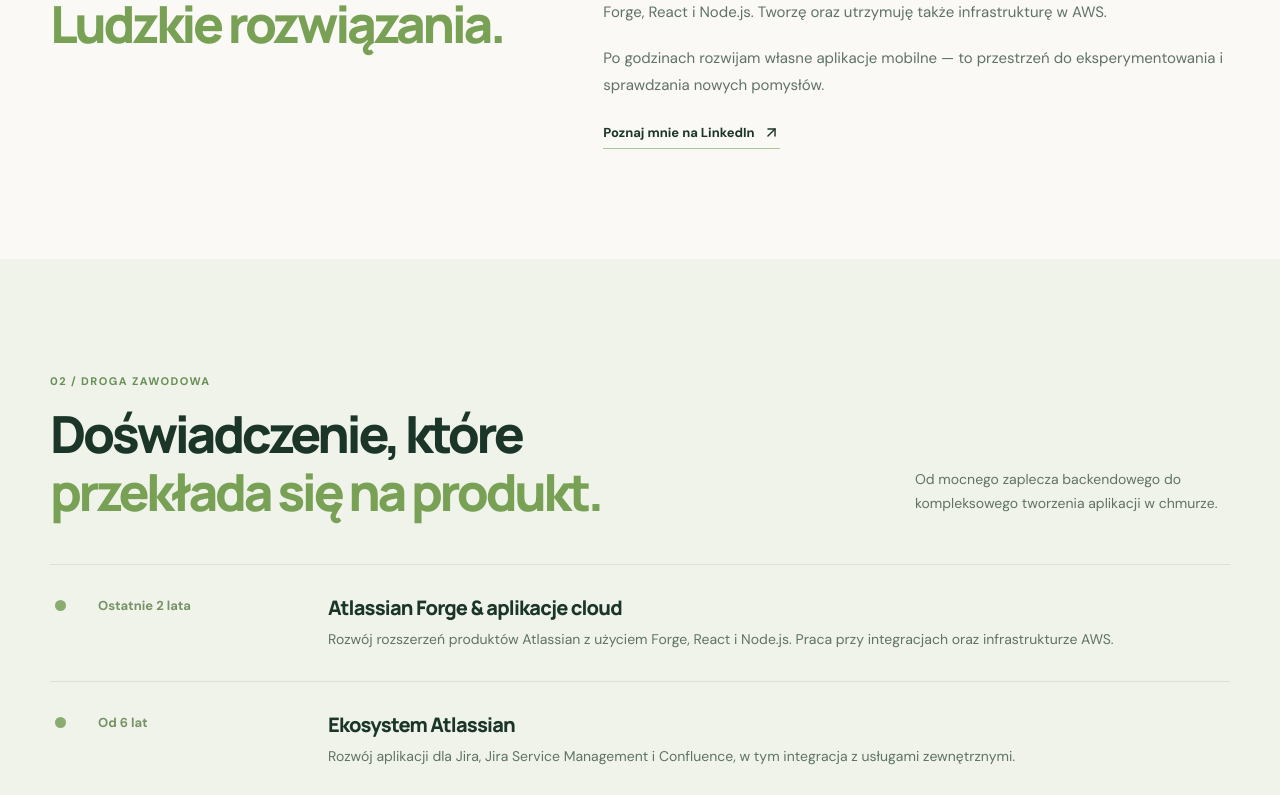
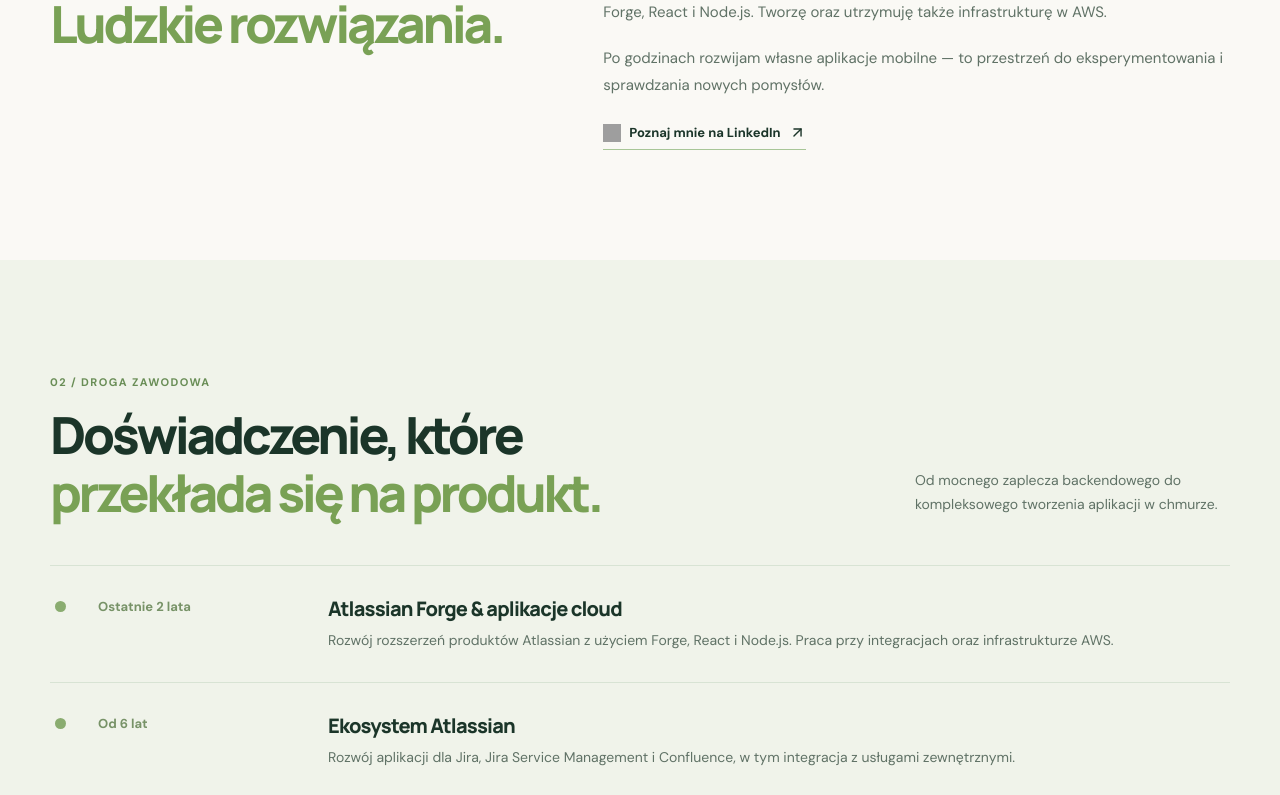
Before and after one commit to mgcodesolutionsmichalgajewski/portfolio, a React (Vite) app: page / in a window 1280 px wide. Shown: the part 1085-1880 px from the top of the page. Built offline with nearby package versions, Linux system fonts and the light colour scheme; grey boxes are pictures that could not be loaded.

Commit message:
Add LinkedIn logo to profile links

```diff
--- a/src/components/About.tsx
+++ b/src/components/About.tsx
@@ -32,6 +32,7 @@ export default function About() {
           target="_blank"
           rel="noreferrer"
         >
+          <img className="linkedin-logo" src="https://cdn.simpleicons.org/linkedin/0A66C2" alt="" />
           Poznaj mnie na LinkedIn <ArrowUpRight size={17} />
         </a>
       </div>
--- a/src/components/Contact.tsx
+++ b/src/components/Contact.tsx
@@ -76,6 +76,11 @@ export default function Contact() {
               target="_blank"
               rel="noreferrer"
             >
+              <img
+                className="linkedin-logo"
+                src="https://cdn.simpleicons.org/linkedin/D8EAB9"
+                alt=""
+              />
               LinkedIn <ArrowUpRight size={17} />
             </a>
           </div>
--- a/src/styles.css
+++ b/src/styles.css
@@ -687,11 +687,19 @@ h2 {
 }
 .contact-info .linkedin {
   display: inline-flex;
+  align-items: center;
+  gap: 8px;
   color: #d8eab9;
   font-weight: 800;
   border-bottom: 1px solid #9fb888;
   margin-top: 13px;
   padding-bottom: 6px;
+}
+.linkedin-logo {
+  display: block;
+  width: 18px;
+  height: 18px;
+  flex: none;
 }
 .contact form {
   background: #fff;
```
